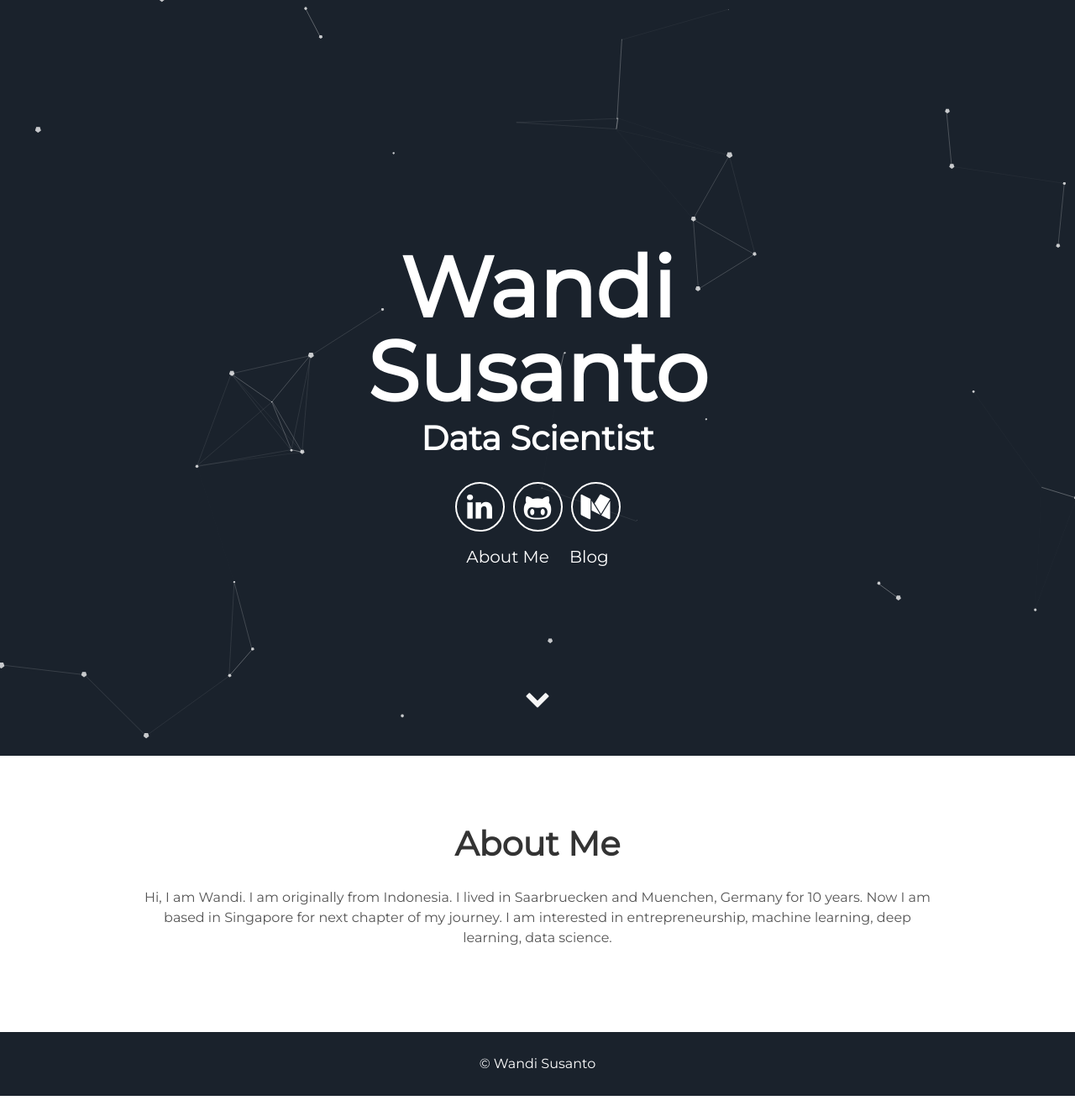
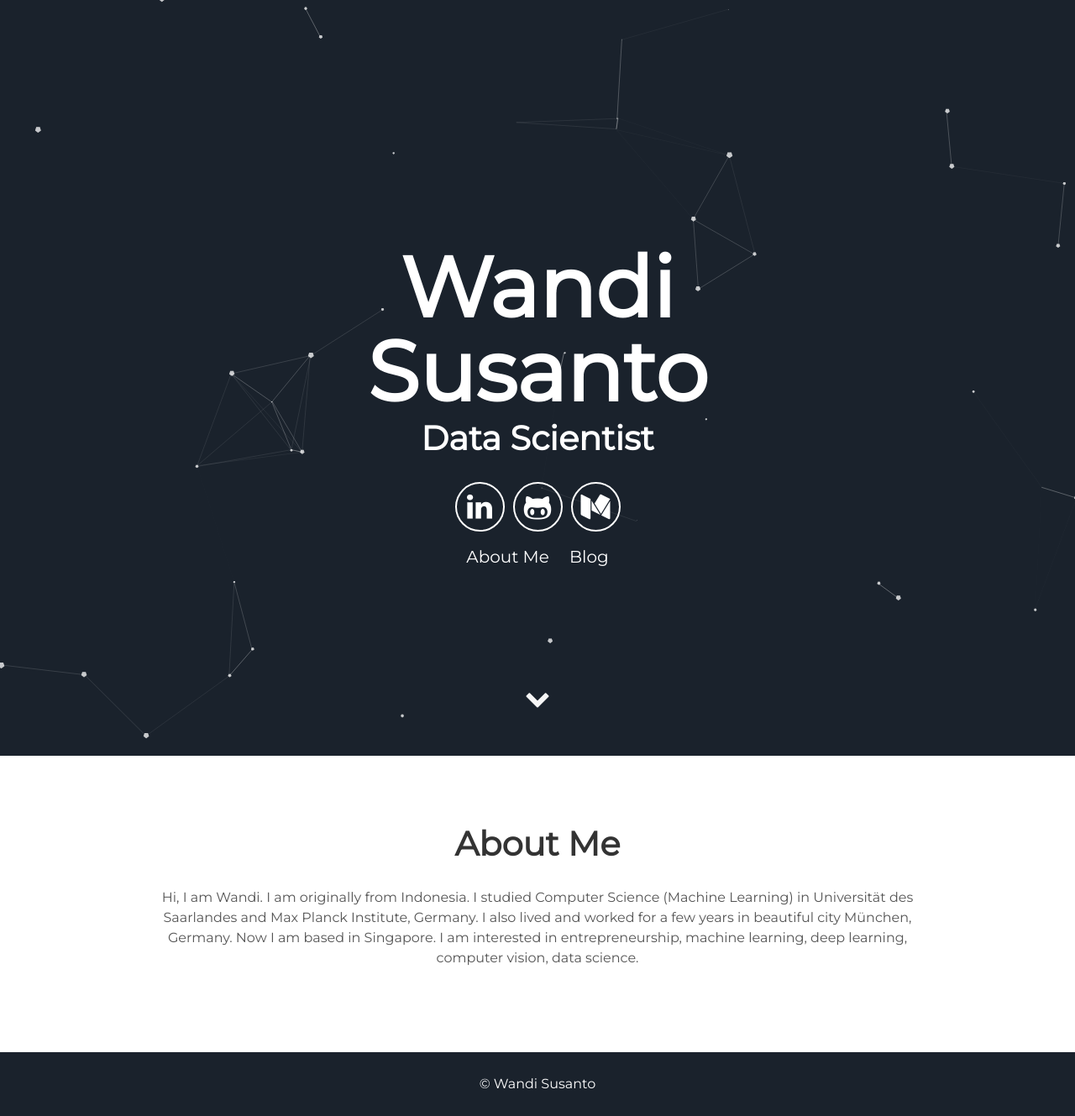
Before and after one commit to wandikang/wandikang.github.io, a Jekyll site: the page built from index.html, in a window 1280 px wide. Shown: the whole page at 84% size. Built offline with Jekyll 4.4.1, drawn with Linux system fonts in a browser that asks for light colours; before the commit the page ends 1305 px from its top, so only the background shows below that.

Commit message:
update about me

```diff
--- a/_config.yml
+++ b/_config.yml
@@ -6,7 +6,7 @@ description: A personal page, blog
 
 # User settings
 username: Wandi Susanto
-user_description: Hi, I am Wandi. I am originally from Indonesia. I lived in Saarbruecken and Muenchen, Germany for 10 years. Now I am based in Singapore for next chapter of my journey. I am interested in entrepreneurship, machine learning, deep learning, data science.
+user_description: Hi, I am Wandi. I am originally from Indonesia. I studied Computer Science (Machine Learning) in Universität des Saarlandes and Max Planck Institute, Germany. I also lived and worked for a few years in beautiful city München, Germany. Now I am based in Singapore. I am interested in entrepreneurship, machine learning, deep learning, computer vision, data science.
 user_title: Data Scientist
 #email:
 #twitter_username: lorem_ipsum
```
